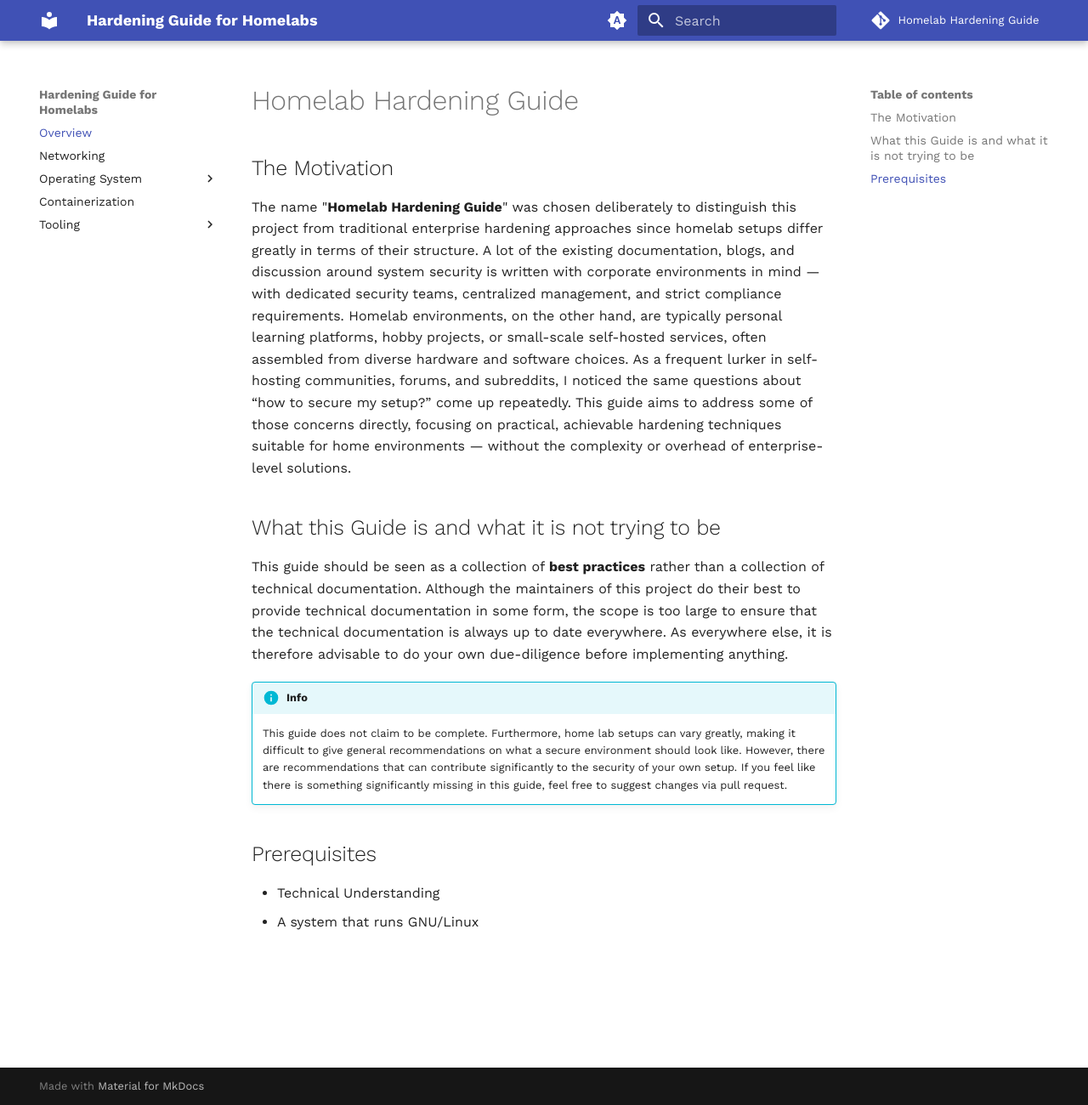
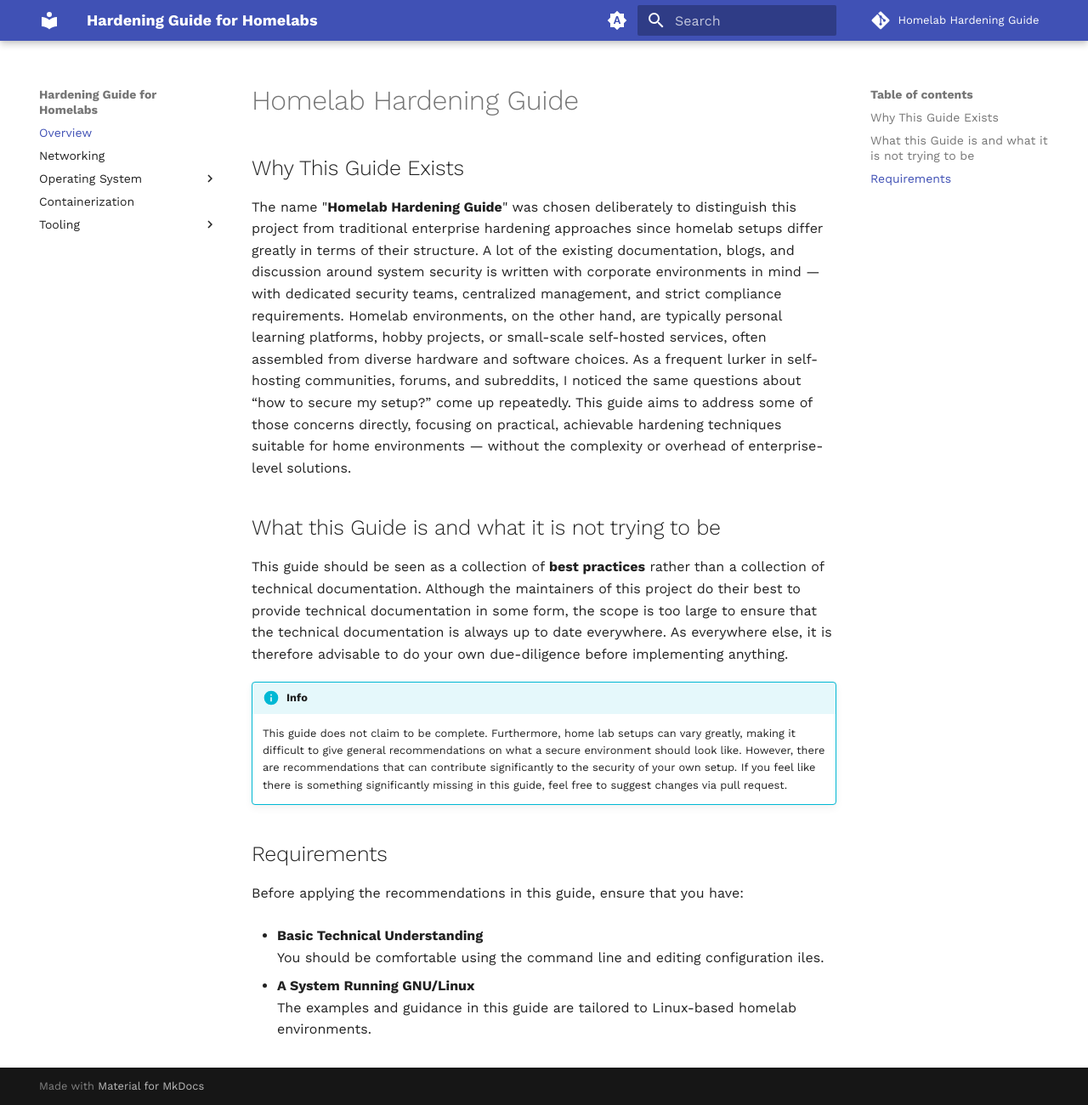
Before and after one commit to xFuture603/homelab-hardening-guide, an MkDocs documentation site: the page built from docs/index.md, in a window 1280 px wide and 1300 px high. Shown: the whole window at 85% size. Built offline with MkDocs 1.6.1 and Material for MkDocs 9.7.7, drawn with Linux system fonts in a browser that asks for light colours; comment, search, counter and statistics services are not loaded.

Commit message:
docs: basic wording of general index.md

```diff
--- a/docs/index.md
+++ b/docs/index.md
@@ -1,6 +1,6 @@
 # Homelab Hardening Guide
 
-## The Motivation
+## Why This Guide Exists
 
 The name "**Homelab Hardening Guide**" was chosen deliberately to distinguish
 this project from traditional enterprise hardening approaches since homelab
@@ -36,7 +36,14 @@ your own due-diligence before implementing anything.
     significantly
     missing in this guide, feel free to suggest changes via pull request.
 
-## Prerequisites
+## Requirements
 
-- Technical Understanding
-- A system that runs GNU/Linux
+Before applying the recommendations in this guide, ensure that you have:
+
+- **Basic Technical Understanding**
+  You should be comfortable using the command line and editing configuration
+  iles.
+
+- **A System Running GNU/Linux**
+  The examples and guidance in this guide are tailored to Linux-based
+  homelab environments.
```
